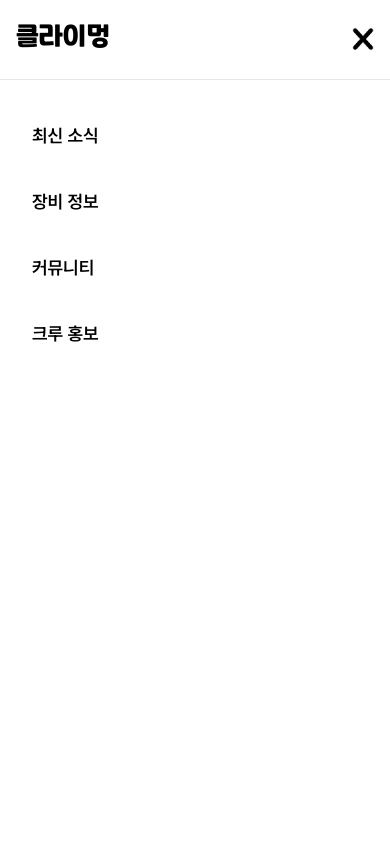
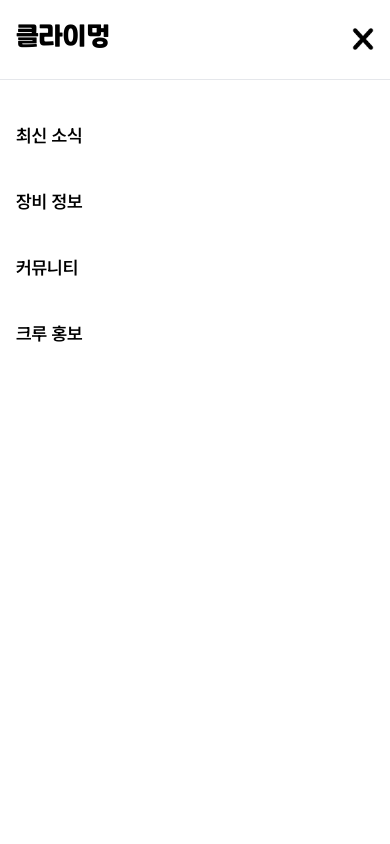
Before and after one commit to dmson1218/climeong, a Next.js app: page /shoe in a window 390 px wide. Both pictures are taken after a click on the picture 363 px from the left and 43 px from the top of the page. Shown: the top 844 px of the page. Built offline with nearby package versions, Linux system fonts and the light colour scheme.

Commit message:
style: 반응형 디자인 수정

```diff
--- a/src/components/Board/BoardWrapper.tsx
+++ b/src/components/Board/BoardWrapper.tsx
@@ -1,7 +1,7 @@
 const BoardWrapper: React.FC<{ children: React.ReactNode }> = ({
   children,
 }) => {
-  return <div className="flex grow flex-col md:mx-12">{children}</div>;
+  return <div className="mx-4 flex grow flex-col md:mx-12">{children}</div>;
 };
 
 export default BoardWrapper;
--- a/src/components/Board/CommentBoard.tsx
+++ b/src/components/Board/CommentBoard.tsx
@@ -87,7 +87,7 @@ const CommentBoard = ({ postId }: CommentBoardProps) => {
   );
 
   return (
-    <div className="w-full p-4 font-normal md:px-0">
+    <div className="w-full py-4 font-normal">
       <div className="flex h-10 w-full resize-none overflow-hidden rounded-md border border-gray-300">
         <textarea
           ref={nicknameRef}
--- a/src/components/Board/PostBoard.tsx
+++ b/src/components/Board/PostBoard.tsx
@@ -45,7 +45,7 @@ const PostBoard = ({ boardType }: PostBoardProps) => {
             {post.title}
           </div>,
         )}
-        <div className="mx-4 grow font-normal md:mx-0">
+        <div className="grow font-normal">
           <FormatContent isLoading={isLoading} content={post.content} />
         </div>
         <CommentBoard postId={id as string} />
--- a/src/components/Board/PostListBoard.tsx
+++ b/src/components/Board/PostListBoard.tsx
@@ -167,7 +167,7 @@ const PostListBoard = ({ boardType, boardTitle }: PostListBoardProps) => {
               />
               <hr
                 key={post._id + "-postListDivider"}
-                className="m-4 border-gray-300 md:mx-0 md:my-8"
+                className="my-4 border-gray-300 md:mx-0 md:my-8"
               />
             </div>
           ))}
--- a/src/components/Link/PostLinkWithDate.tsx
+++ b/src/components/Link/PostLinkWithDate.tsx
@@ -49,7 +49,7 @@ const PostLinkWithDate = ({
       key={_id}
       ref={ref}
       href={`/${boardType}/${_id}`}
-      className="mx-6 flex h-16 grow flex-col justify-between md:h-32"
+      className="mx-2 flex h-16 grow flex-col justify-between md:mx-6 md:h-32"
     >
       {renderSkeleton(
         isLoading,
--- a/src/components/Menu/MenuItem.tsx
+++ b/src/components/Menu/MenuItem.tsx
@@ -23,7 +23,7 @@ const MenuItem = ({ item, setIsOpen }: MenuItemProps) => {
       {subItems && subItemLinks ? (
         <>
           <div
-            className="block cursor-pointer px-8 py-4 hover:text-gray-400 md:px-12"
+            className="block cursor-pointer px-4 py-4 hover:text-gray-400 md:px-12"
             onClick={(e) => {
               e.stopPropagation();
               toggle();
@@ -41,7 +41,7 @@ const MenuItem = ({ item, setIsOpen }: MenuItemProps) => {
       ) : (
         <Link
           href={link || "#"}
-          className="block px-8 py-4 text-black hover:text-gray-400 md:px-12"
+          className="block px-4 py-4 text-black hover:text-gray-400 md:px-12"
           onClick={(e) => {
             e.stopPropagation();
             setIsOpen(false);
```
